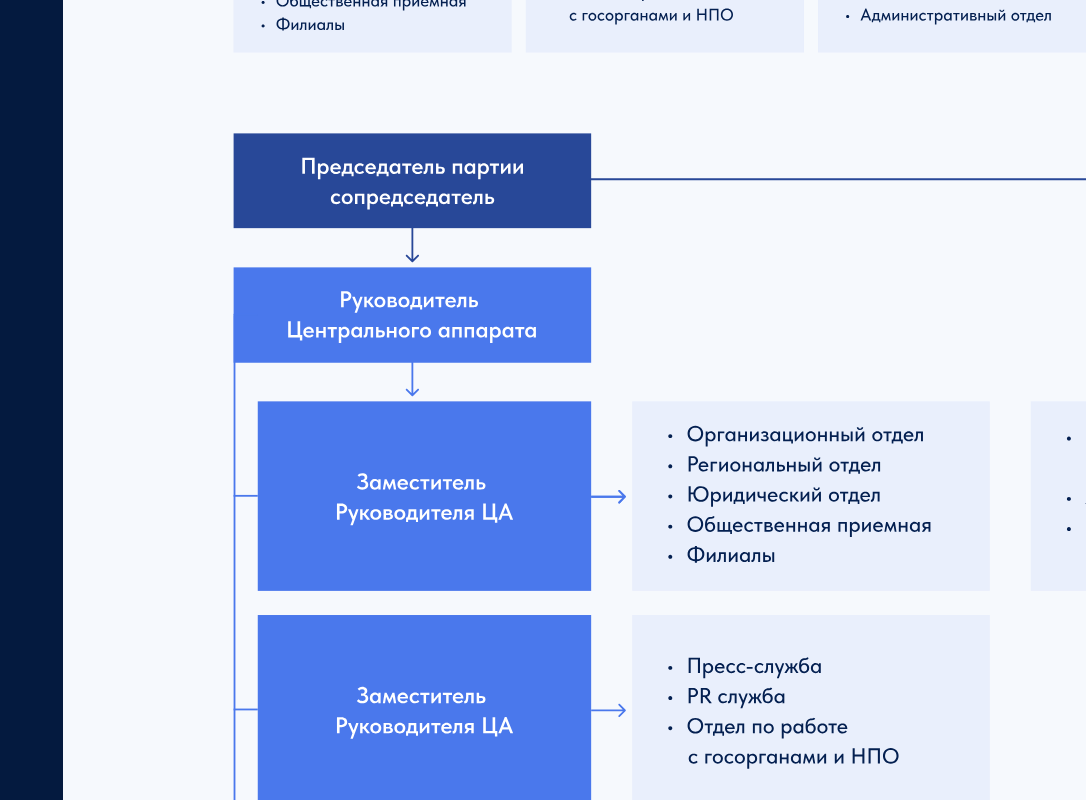
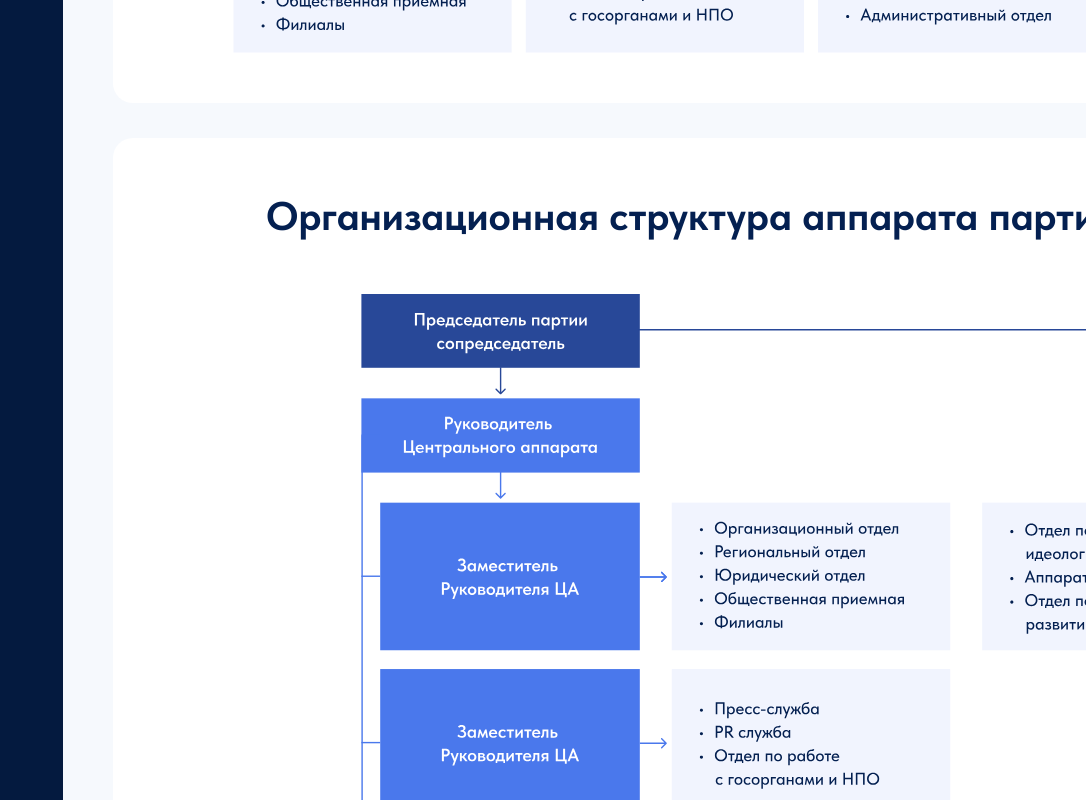
Before and after one commit to ZhakypbaevN/respublica, a Vue app: page /about-party in a window 1280 px wide. Shown: the part 2200-3000 px from the top of the page, without its empty margins (194-1280 px from the left). Built offline with nearby package versions, Linux system fonts and the light colour scheme; what vue-the-mask would draw is missing.

Commit message:
contacts height edit, party structure edit svg

```diff
--- a/src/components/uiLanding/layouts/LandingLayout.vue
+++ b/src/components/uiLanding/layouts/LandingLayout.vue
@@ -26,7 +26,7 @@
       </div>
     </div>
 
-    <Footer />
+    <Footer withOutMT />
   </div>
 </template>
 
--- a/src/components/uiLanding/layouts/footer.vue
+++ b/src/components/uiLanding/layouts/footer.vue
@@ -1,5 +1,5 @@
 <template>
-  <footer class="footer">
+  <footer class="footer" :class="{withOutMT: withOutMT}">
     <div class="wrapper landing-wrapper">
       <div class="footer-main">
         <div class="footer-mainForm">
@@ -75,12 +75,26 @@
 <script setup lang="ts">
 import SocialNetworks from './SocialNetworks.vue';
 import { RouterLink } from 'vue-router';
+
+interface IProps {
+  withOutMT: boolean,
+}
+
+withDefaults(defineProps<IProps>(), {
+  withOutMT: false
+})
+
 </script>
 
 <style scoped lang="scss">
 .footer {
   padding: 80px 0 50px;
   background-color: var(--primary-color);
+  margin-top: 50px;
+
+  &.withOutMT {
+    margin-top: 0px !important;
+  }
 
   & * {
     color: white;
--- a/src/views/uiClient/party/PartyData.vue
+++ b/src/views/uiClient/party/PartyData.vue
@@ -211,11 +211,6 @@
               type="outline-red"
               v-slot:left
             >
-              <!-- <SvgIcon
-                name="trash"
-                :viewboxWidth="32"
-                :viewboxHeight="32"
-              /> -->
               <SvgIcon
                 name="logout"
                 :viewboxWidth="24"
--- a/src/views/uiLanding/AboutParty.vue
+++ b/src/views/uiLanding/AboutParty.vue
@@ -22,10 +22,15 @@
     <div class="wrapper">
       <h2 class="landing-title">Организационная структура аппарата партии «Respublica»</h2>
 
-      <div class="partyStructure-items">
-        <img src="/img/about/party-structure-1.svg" alt="">
-        <img src="/img/about/party-structure-2.svg" alt="">
-      </div>
+      <img src="/img/about/party-structure-1.svg" alt="">
+    </div>
+  </section>
+
+  <section class="partyStructure landing-block">
+    <div class="wrapper">
+      <h2 class="landing-title">Организационная структура аппарата партии «Respublica»</h2>
+
+      <img src="/img/about/party-structure-2.svg" alt="">
     </div>
   </section>
 
@@ -115,6 +120,9 @@ const sideBarlinks = [
   border-radius: 10px;
   margin: 0 50px;
 
+  border-radius: 20px;
+  background: white;
+
   & .wrapper {
     display: flex;
     flex-direction: column;
@@ -136,7 +144,10 @@ const sideBarlinks = [
   }
 }
 
-.party-structure,
+.partyStructure#party-structure {
+  margin-bottom: 35px;
+}
+
 .party-leaders {
   background-color: white;
 }
--- a/src/views/uiLanding/Contacts.vue
+++ b/src/views/uiLanding/Contacts.vue
@@ -63,6 +63,7 @@ const showBlock = reactive({
 }
 
 .wrapper  {
+  min-height: 60vh;
   display: flex;
   flex-direction: column;
   grid-gap: 20px;
--- a/src/views/uiLanding/PartyFraction.vue
+++ b/src/views/uiLanding/PartyFraction.vue
@@ -4,7 +4,10 @@
 
   <DeputyRequests />
 
-  <section class="deputyRequests landing-block" id="deputy-requests">
+  <section
+    class="partyFraction-links landing-block"
+    id="send-an-appeal"
+  >
     <div class="wrapper">
       <div class="links-wrapper scroll-top" id="links">
         <div class="links">
@@ -14,7 +17,6 @@
           </RouterLink>
           <button
             class="landing-link with-line"
-            id="send-an-appeal"
             @click="() => showSubmitAnAppeal = true"
           >
             <span>Направить обращение</span>
@@ -63,9 +65,13 @@ const sideBarlinks = [
   flex-direction: column;
   align-items: flex-start;
   padding-left: 32%;
+
+  & .landing-link:last-child {
+    margin-bottom: 0px;
+  }
 }
 
-.deputyRequests {
-  padding-bottom: 50px;
+.partyFraction-links {
+  padding-bottom: 100px;
 }
 </style>
```
Also changed, not shown: public/img/about/party-structure-2.svg, 12 other files (tests, documents, lock files or other folders).
